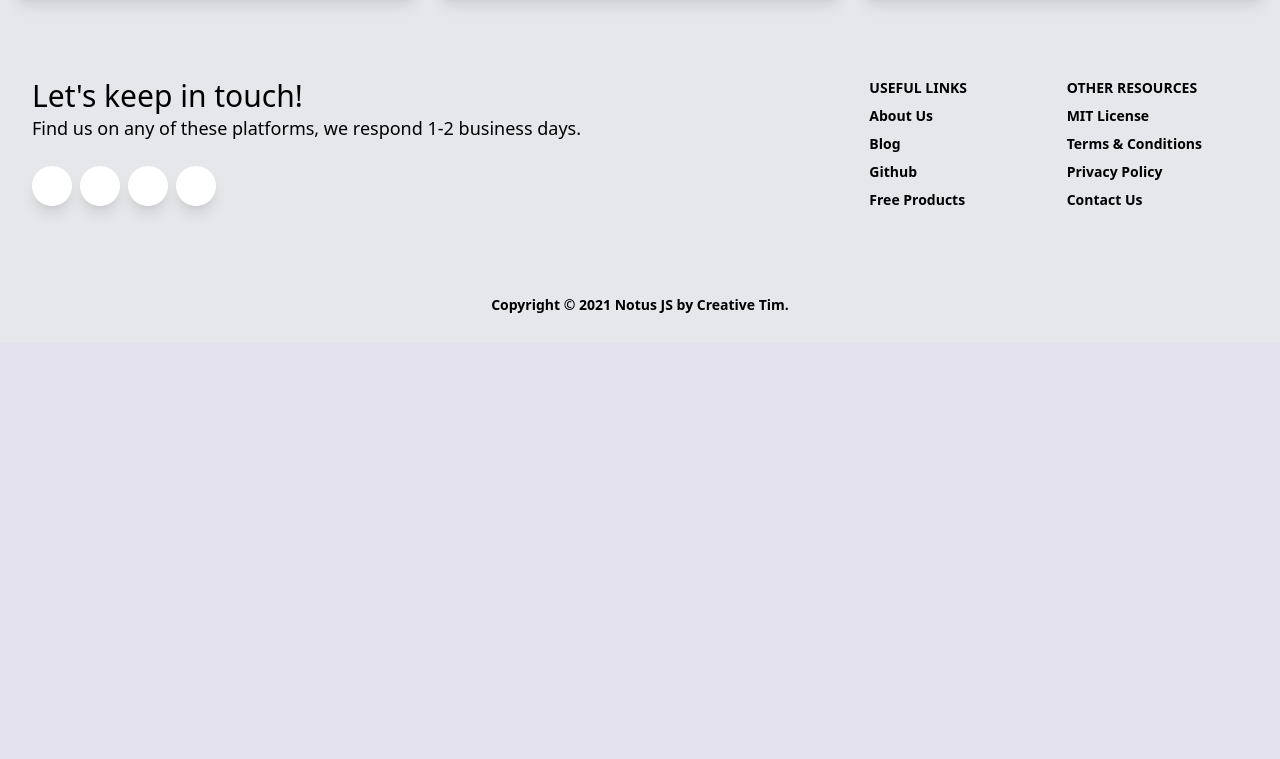
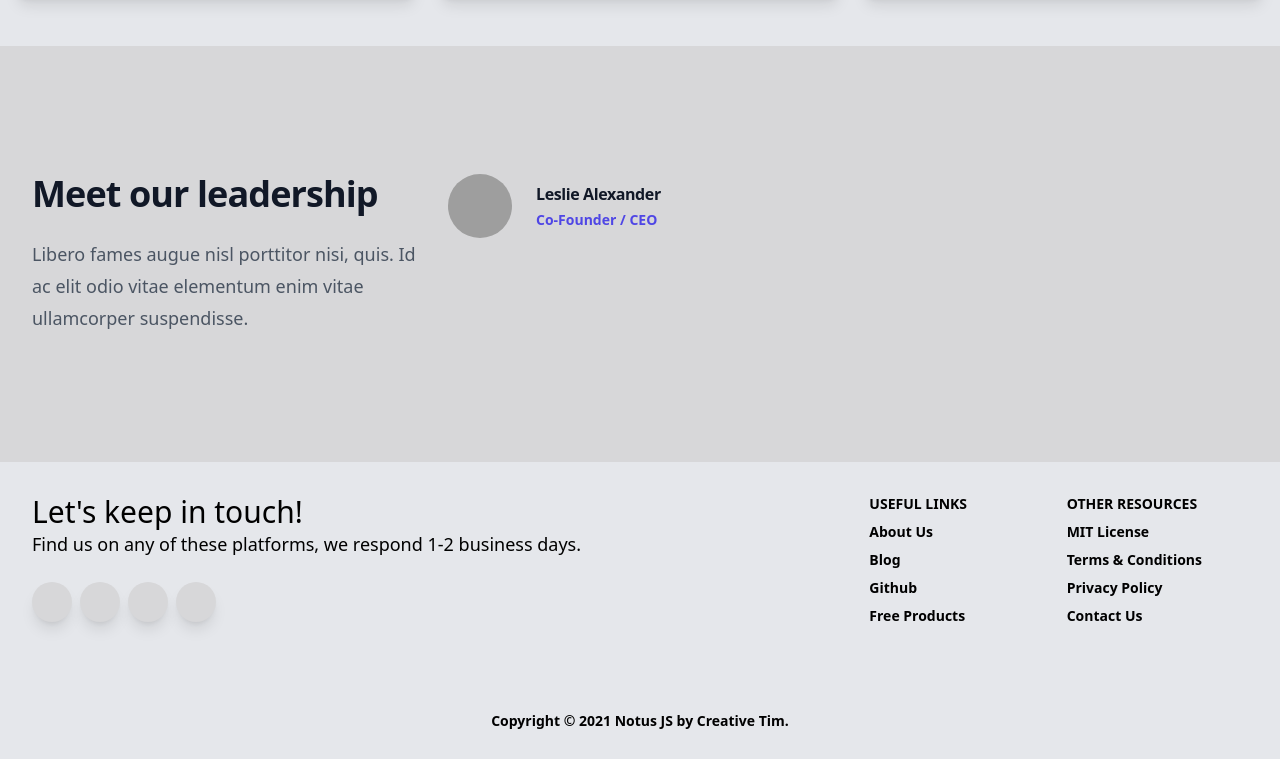
Before and after one commit to Zubeyr2k/Theatre, a PHP site: page /Theatre-1/ in a window 1280 px wide. Shown: the part 806-1565 px from the top of the page. Before the commit the page ends 1119 px from the top, so only its background shows below. Run offline with PHP 8.4, Linux system fonts and the light colour scheme; some libraries are stand-ins or nearby versions; grey boxes are pictures that could not be loaded.

Commit message:
Updated component on home page

```diff
--- a/assets/css/app.css
+++ b/assets/css/app.css
@@ -0,0 +1,4 @@
+.bg-white
+{
+    background-color: #D7D7D9 !important;
+}
--- a/components/header.php
+++ b/components/header.php
@@ -4,7 +4,8 @@
     ini_set('display_errors', 1);
     ini_set('display_startup_errors', 1);
     error_reporting(E_ALL);
-    define('ROOT_DIR', 'http://localhost/karen/theatreTemplate/');
+    define('ROOT_DIR', 'http://localhost:8040/Theatre-1/');
+    define('AUTH_DIR', 'http://localhost:8040/Theatre-1/account/dashboard/');
 
 ?>
 <!doctype html>
@@ -40,7 +41,7 @@
     <title>Navigation Blog With Dropdown + Search and Logo by okthapian. </title>
 
         <script src="https://cdn.tailwindcss.com"></script>
-        <link rel="stylesheet" href="<?= ROOT_DIR ?>assets/scss/app.css">
+        <link rel="stylesheet" href="<?= ROOT_DIR ?>assets/css/app.css">
 
     </head>
 <body class="bg-gray-200">
--- a/index.php
+++ b/index.php
@@ -1,9 +1,10 @@
-
+<!--This loads the header of the html-->
 <?php
     session_start();
     include 'components/header.php';
     include 'account/auth/dbConfig.php';
 ?>
+<!-- Loading hero with content -->
   <div class="bg-gray-50 flex items-center">
     <section class="w-full bg-cover bg-center py-32" style="background-image: url('<?= ROOT_DIR ?>/assets/images/header-bg.jpg');">
       <div class="container mx-auto text-center text-white">
@@ -14,7 +15,32 @@
       </div>
     </section>
   </div>
+  <!-- Including navigation -->
   <?php include 'components/navigation.php'; ?>
   <?php include 'components/latest.php'; ?>
 
+  <!--Copied from Tailwind-->
+
+  <div class="bg-white py-24 sm:py-32 bg-white">
+  <div class="mx-auto grid max-w-7xl gap-y-20 gap-x-8 px-6 lg:px-8 xl:grid-cols-3">
+    <div class="max-w-2xl">
+      <h2 class="text-3xl font-bold tracking-tight text-gray-900 sm:text-4xl">Meet our leadership</h2>
+      <p class="mt-6 text-lg leading-8 text-gray-600">Libero fames augue nisl porttitor nisi, quis. Id ac elit odio vitae elementum enim vitae ullamcorper suspendisse.</p>
+    </div>
+    <ul role="list" class="grid gap-x-8 gap-y-12 sm:grid-cols-2 sm:gap-y-16 xl:col-span-2">
+      <li>
+        <div class="flex items-center gap-x-6">
+          <img class="h-16 w-16 rounded-full" src="https://images.unsplash.com/photo-1494790108377-be9c29b29330?ixlib=rb-1.2.1&ixid=eyJhcHBfaWQiOjEyMDd9&auto=format&fit=facearea&facepad=2&w=256&h=256&q=80" alt="">
+          <div>
+            <h3 class="text-base font-semibold leading-7 tracking-tight text-gray-900">Leslie Alexander</h3>
+            <p class="text-sm font-semibold leading-6 text-indigo-600">Co-Founder / CEO</p>
+          </div>
+        </div>
+      </li>
+
+      <!-- More people... -->
+    </ul>
+  </div>
+</div>
+  <!--End-->
   <?php include 'components/footer.php'; ?>
```
